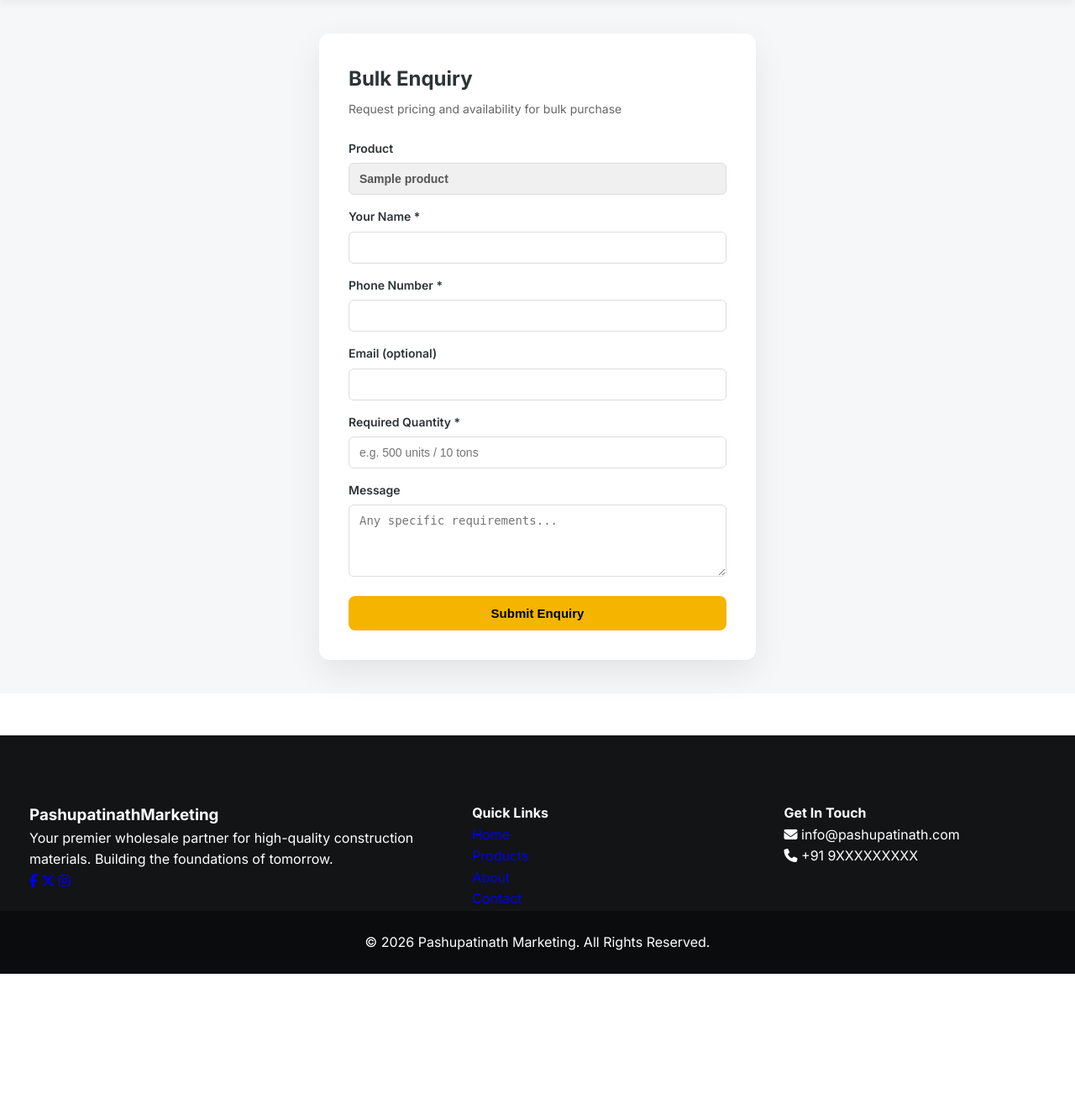
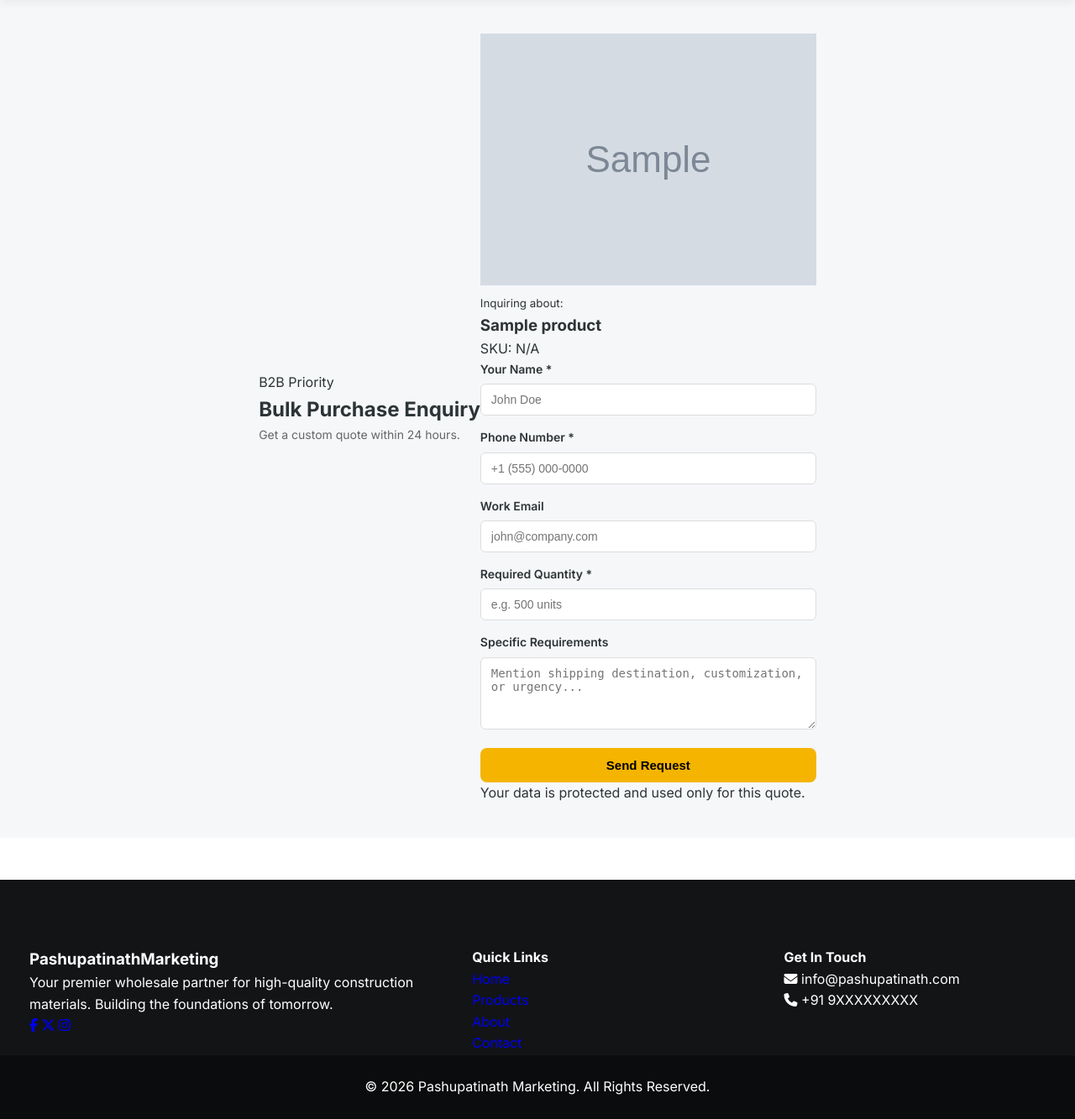
Before and after one commit to Omhursal45/hardware-shop-website, a Django app: page /enquiry/?product=1 in a window 1280 px wide. Shown: the part 205-1538 px from the top of the page at 84% size. Before the commit the page ends 1365 px from the top, so only its background shows below. Run offline with Django 5.2, Linux system fonts and the light colour scheme; tables that the repository leaves empty hold one stand-in row (values such as "Sample post"); grey boxes marked "Sample" are stand-in pictures.

Commit message:
Update bulk enquiry page UI and form layout

```diff
--- a/shop/templates/shop/enquiry.html
+++ b/shop/templates/shop/enquiry.html
@@ -1,64 +1,76 @@
 {% extends 'base.html' %}
 {% load static %}
 
-{% block title %}Bulk Enquiry{% endblock %}
+{% block title %}Bulk Enquiry | {{ product.name }}{% endblock %}
 
 {% block extra_css %}
 <link rel="stylesheet" href="{% static 'css/enquiry.css' %}">
 {% endblock %}
 
 {% block content %}
-<aside>
+<section class="enquiry-container">
     <div class="enquiry-wrapper">
-    <div class="enquiry-card">
-        <h2>Bulk Enquiry</h2>
-        <p class="subtitle">
-            Request pricing and availability for bulk purchase
-        </p>
+        <div class="form-header">
+            <span class="badge">B2B Priority</span>
+            <h2>Bulk Purchase Enquiry</h2>
+            <p class="subtitle">Get a custom quote within 24 hours.</p>
+        </div>
 
-        <form method="post" id="enquiryForm">
+        <div class="enquiry-grid">
+            <div class="product-summary">
+                <img src="{{ product.image.url }}" alt="{{ product.name }}" class="product-thumb">
+                <div class="product-info">
+                    <small>Inquiring about:</small>
+                    <h3>{{ product.name }}</h3>
+                    <p class="sku">SKU: {{ product.sku|default:"N/A" }}</p>
+                </div>
+            </div>
+
+            <form method="post" id="enquiryForm" class="styled-form">
                 {% csrf_token %}
-
                 <input type="hidden" name="product_id" value="{{ product.id }}">
 
+                <div class="form-row">
                     <div class="form-group">
-                <label>Product</label>
-                <input type="text" value="{{ product.name }}" disabled>
+                        <label for="name">Your Name <span>*</span></label>
+                        <input type="text" id="name" name="name" placeholder="John Doe" required>
+                    </div>
+                    <div class="form-group">
+                        <label for="phone">Phone Number <span>*</span></label>
+                        <input type="tel" id="phone" name="phone" placeholder="+1 (555) 000-0000" required>
+                    </div>
+                </div>
+
+                <div class="form-row">
+                    <div class="form-group">
+                        <label for="email">Work Email</label>
+                        <input type="email" id="email" name="email" placeholder="john@company.com">
+                    </div>
+                    <div class="form-group">
+                        <label for="quantity">Required Quantity <span>*</span></label>
+                        <input type="text" id="quantity" name="quantity" placeholder="e.g. 500 units" required>
+                    </div>
                 </div>
 
                 <div class="form-group">
-                <label>Your Name *</label>
-                <input type="text" name="name" required>
+                    <label for="message">Specific Requirements</label>
+                    <textarea id="message" name="message" rows="4" placeholder="Mention shipping destination, customization, or urgency..."></textarea>
                 </div>
 
-            <div class="form-group">
-                <label>Phone Number *</label>
-                <input type="tel" name="phone" required>
-            </div>
+                <button type="submit" class="submit-btn" id="submitBtn">
+                    <span class="btn-text">Send Request</span>
+                    <div class="spinner" style="display: none;"></div>
+                </button>
 
-            <div class="form-group">
-                <label>Email (optional)</label>
-                <input type="email" name="email">
-            </div>
-
-            <div class="form-group">
-                <label>Required Quantity *</label>
-                <input type="text" name="quantity" placeholder="e.g. 500 units / 10 tons" required>
-            </div>
-
-            <div class="form-group">
-                <label>Message</label>
-                <textarea name="message" rows="4" placeholder="Any specific requirements..."></textarea>
-            </div>
-
-            <button type="submit" class="submit-btn">
-                Submit Enquiry
-            </button>
+                <p class="form-footer">
+                    <i class="icon-lock"></i> Your data is protected and used only for this quote.
+                </p>
             </form>
         </div>
     </div>
-</aside>
+</section>
+{% endblock %}
+
 {% block extra_js %}
 <script src="{% static 'js/enquiry.js' %}"></script>
 {% endblock %}
-{% endblock %}
```
Lines whose indentation alone changed are shown as unchanged.
